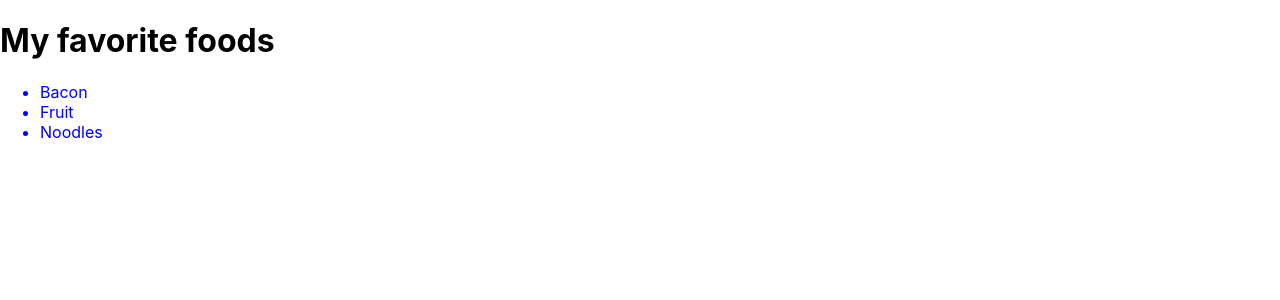
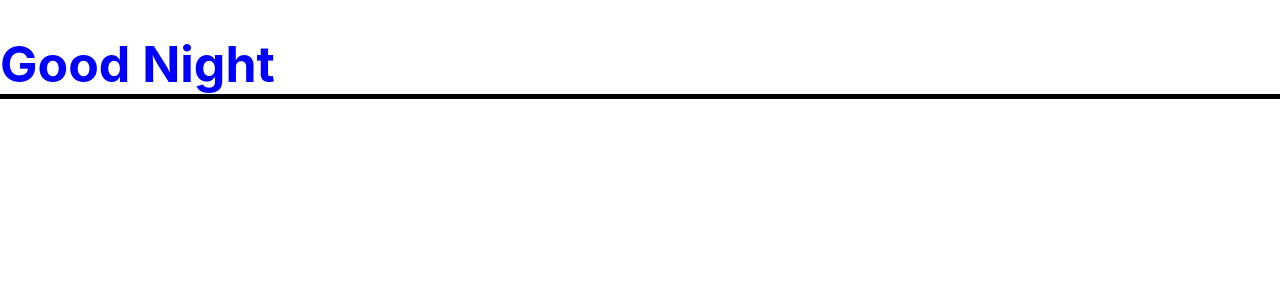
Before and after one commit to ChrisAgold/React-Practice, a React (Create React App) app: page / in a window 1280 px wide. Shown: the top 300 px of the page. Built offline with nearby package versions, Linux system fonts and the light colour scheme.

Commit message:
completed code challenge components

```diff
--- a/src/components/App.js
+++ b/src/components/App.js
@@ -2,7 +2,6 @@ import './App.css';
 import React from "react";
 import Heading from "./Heading";
 import List from "./List";
-
 
 // function App() {
 //     let count = 5;
@@ -30,7 +29,6 @@ import List from "./List";
 function App() {
     return <div>
         <Heading/>
-        <List/>
     </div>
 }
 
--- a/src/components/Heading.jsx
+++ b/src/components/Heading.jsx
@@ -1,8 +1,29 @@
 import React from 'react';
 
-// Heading Component
 function Heading() {
-    return <h1>My favorite foods</h1>
+    const date = new Date();
+    const currentTime = date.getHours();
+
+    let greeting;
+
+    const customStyle = {
+        color: ""
+    };
+
+    if (currentTime < 12) {
+        greeting = "Good Morning";
+        customStyle.color = "red";
+    } else if (currentTime < 18) {
+        greeting = "Good Afternoon";
+        customStyle.color = "green";
+    } else {
+        greeting = "Good Night";
+        customStyle.color = "blue";
+    }
+
+    return <h1 className="heading" style={customStyle}>
+        {greeting}
+    </h1>
 }
 
 export default Heading;
--- a/src/index.js
+++ b/src/index.js
@@ -3,26 +3,6 @@ import ReactDOM from 'react-dom';
 import './index.css';
 import App from './components/App';
 import reportWebVitals from './reportWebVitals';
-
-// TIME CHALLENGE
-const date = new Date();
-const currentTime = date.getHours();
-const customStyle = {
-    color: ""
-}
-// console.log(currentTime);
-let greeting;
-if (currentTime < 12) {
-    greeting = "Good Morning"
-    customStyle.color = "red"
-} else if (currentTime < 18) {
-    greeting = "Good Afternoon"
-    customStyle.color = "green"
-} else {
-    greeting = "Good Night"
-    customStyle.color = "blue"
-}
-
 
 ReactDOM.render(
     <App/>,
```
